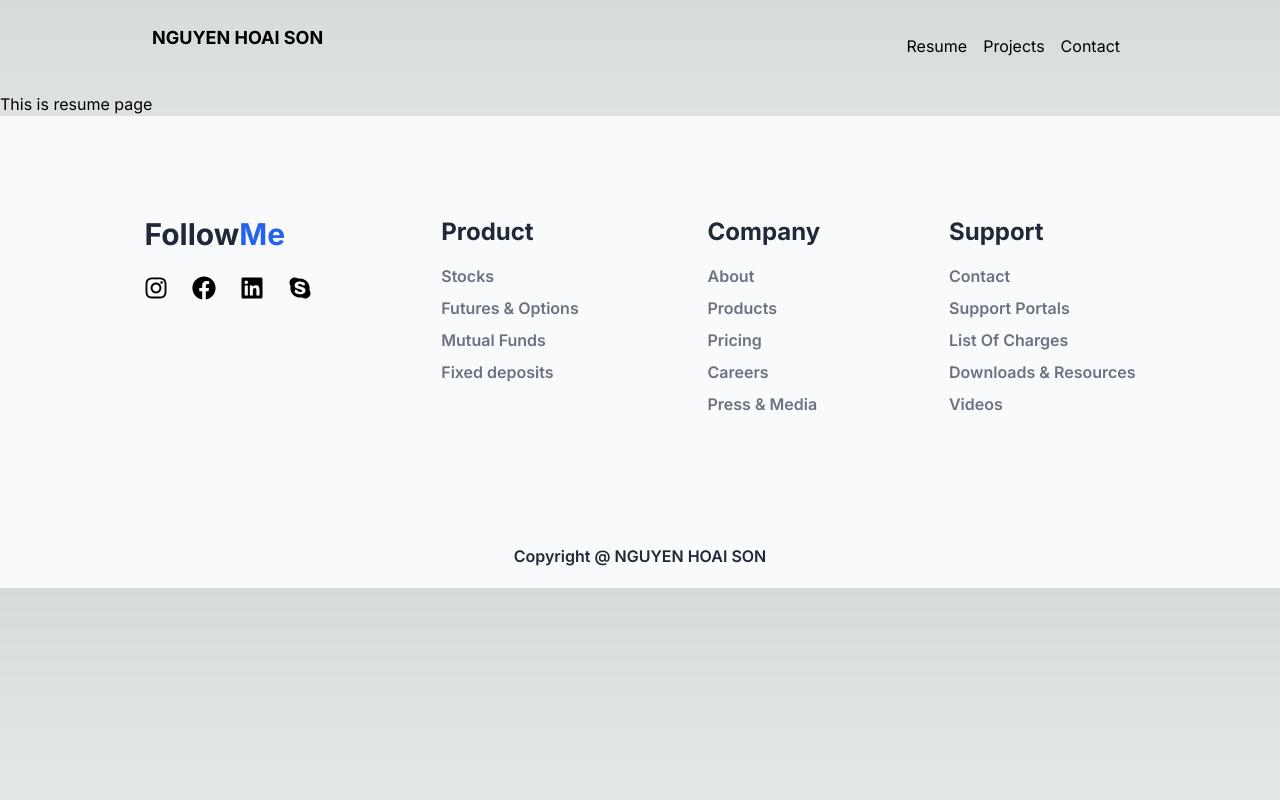
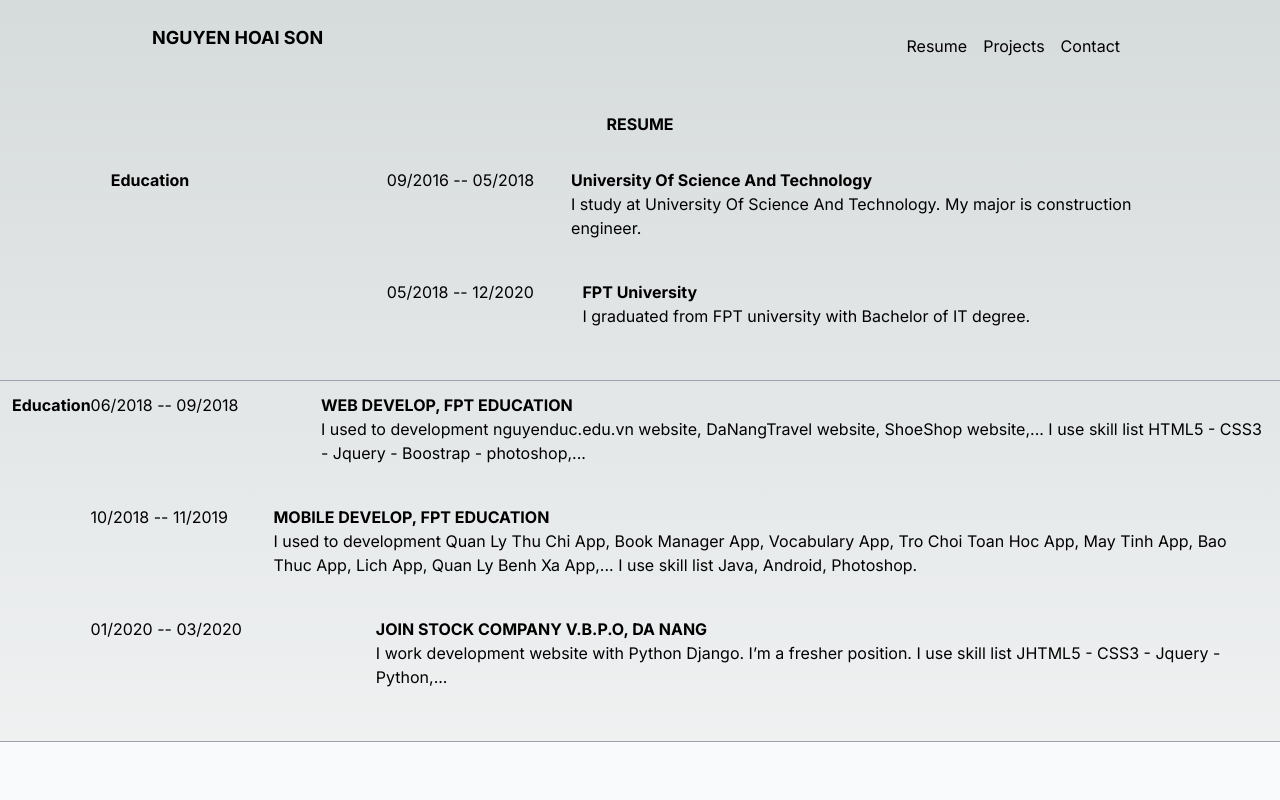
Before and after one commit to sonraintb98/blog, a Next.js app: page /resume in a window 1280 px wide. Shown: the top 800 px of the page. Built offline with nearby package versions, Linux system fonts and the light colour scheme.

Commit message:
Implement code resume page

```diff
--- a/src/app/resume/page.tsx
+++ b/src/app/resume/page.tsx
@@ -2,8 +2,119 @@
 
 const page = () => {
   return (
-    <div>
-      <h1>This is resume page</h1>
+    <div className="h-auto w-full flex md:flex-col flex-col justify-around items-center">
+      <div className="p-5">
+        <span className=" text-black font-bold 2xl:text-xl xl:text-lg lg:text-base md:text-sm smx:text-xs">
+          RESUME
+        </span>
+      </div>
+      {/* Education */}
+      <div className=" w-full flex md:flex-row flex-col justify-around items-start p-3 border-b border-gray-400">
+        <div className=" 2xl:w-1/2 xl:w-1/2 md:w-auto flex items-center justify-center text-center">
+          <span className=" text-black font-bold 2xl:text-xl xl:text-lg lg:text-base md:text-sm smx:text-xs">
+            Education
+          </span>
+        </div>
+        <div className=" 2xl:w-1/2 xl:w-1/2 md:w-auto flex md:flex-col flex-col justify-start items-start">
+          <div className=" md:w-full flex md:flex-row flex-col justify-start items-start pb-10">
+            <div className=" 2xl:w-1/4 xl:w-1/4 lg:w-1/4 md:w-full sm:w-full smx:w-full">
+              <span className="2xl:text-lg xl:text-lg lg:text-base md:text-sm sm:text-sm smx:text-xs">
+                09/2016 -- 05/2018
+              </span>
+            </div>
+            <div className=" 2xl:w-3/4 smx:w-auto flex md:flex-col flex-col justify-around items-start">
+              <span className="font-bold 2xl:text-lg xl:text-lg lg:text-base md:text-sm sm:text-sm smx:text-xs">
+                University Of Science And Technology
+              </span>
+              <span className="2xl:text-lg xl:text-lg lg:text-base md:text-sm sm:text-sm smx:text-xs">
+                I study at University Of Science And Technology. My major is
+                construction engineer.
+              </span>
+            </div>
+          </div>
+
+          <div className=" md:w-full flex md:flex-row flex-col justify-start items-start pb-10">
+            <div className=" 2xl:w-1/4 xl:w-1/4 lg:w-1/4 md:w-full sm:w-full smx:w-full">
+              <span className="2xl:text-lg xl:text-lg lg:text-base md:text-sm sm:text-sm smx:text-xs">
+                05/2018 -- 12/2020
+              </span>
+            </div>
+            <div className=" 2xl:w-3/4 smx:w-auto flex md:flex-col flex-col justify-around items-start">
+              <span className="font-bold 2xl:text-lg xl:text-lg lg:text-base md:text-sm sm:text-sm smx:text-xs">
+                FPT University
+              </span>
+              <span className="2xl:text-lg xl:text-lg lg:text-base md:text-sm sm:text-sm smx:text-xs">
+                I graduated from FPT university with Bachelor of IT degree.
+              </span>
+            </div>
+          </div>
+        </div>
+      </div>
+      {/* Work Experience */}
+      <div className=" w-full flex md:flex-row flex-col justify-around items-start p-3 border-b border-gray-400">
+        <div className=" 2xl:w-1/2 xl:w-1/2 md:w-auto flex items-center justify-center text-center">
+          <span className=" text-black font-bold 2xl:text-xl xl:text-lg lg:text-base md:text-sm smx:text-xs">
+            Education
+          </span>
+        </div>
+        <div className=" 2xl:w-1/2 xl:w-1/2 md:w-auto flex md:flex-col flex-col justify-start items-start">
+          <div className=" md:w-full flex md:flex-row flex-col justify-start items-start pb-10">
+            <div className=" 2xl:w-1/4 xl:w-1/4 lg:w-1/4 md:w-full sm:w-full smx:w-full">
+              <span className="2xl:text-lg xl:text-lg lg:text-base md:text-sm sm:text-sm smx:text-xs">
+                06/2018 -- 09/2018
+              </span>
+            </div>
+            <div className=" 2xl:w-3/4 smx:w-auto flex md:flex-col flex-col justify-around items-start">
+              <span className="font-bold 2xl:text-lg xl:text-lg lg:text-base md:text-sm sm:text-sm smx:text-xs">
+                WEB DEVELOP, FPT EDUCATION
+              </span>
+              <span className="2xl:text-lg xl:text-lg lg:text-base md:text-sm sm:text-sm smx:text-xs">
+                I used to development nguyenduc.edu.vn website, DaNangTravel
+                website, ShoeShop website,... I use skill list HTML5 - CSS3 -
+                Jquery - Boostrap - photoshop,...
+              </span>
+            </div>
+          </div>
+
+          <div className=" md:w-full flex md:flex-row flex-col justify-start items-start pb-10">
+            <div className=" 2xl:w-1/4 xl:w-1/4 lg:w-1/4 md:w-full sm:w-full smx:w-full">
+              <span className="2xl:text-lg xl:text-lg lg:text-base md:text-sm sm:text-sm smx:text-xs">
+                10/2018 -- 11/2019
+              </span>
+            </div>
+            <div className=" 2xl:w-3/4 smx:w-auto flex md:flex-col flex-col justify-around items-start">
+              <span className="font-bold 2xl:text-lg xl:text-lg lg:text-base md:text-sm sm:text-sm smx:text-xs">
+                MOBILE DEVELOP, FPT EDUCATION
+              </span>
+              <span className="2xl:text-lg xl:text-lg lg:text-base md:text-sm sm:text-sm smx:text-xs">
+                I used to development Quan Ly Thu Chi App, Book Manager App,
+                Vocabulary App, Tro Choi Toan Hoc App, May Tinh App, Bao Thuc
+                App, Lich App, Quan Ly Benh Xa App,... I use skill list Java,
+                Android, Photoshop.
+              </span>
+            </div>
+          </div>
+
+          <div className=" md:w-full flex md:flex-row flex-col justify-start items-start pb-10">
+            <div className=" 2xl:w-1/4 xl:w-1/4 lg:w-1/4 md:w-full sm:w-full smx:w-full">
+              <span className="2xl:text-lg xl:text-lg lg:text-base md:text-sm sm:text-sm smx:text-xs">
+                01/2020 -- 03/2020
+              </span>
+            </div>
+            <div className=" 2xl:w-3/4 smx:w-auto flex md:flex-col flex-col justify-around items-start">
+              <span className="font-bold 2xl:text-lg xl:text-lg lg:text-base md:text-sm sm:text-sm smx:text-xs">
+                JOIN STOCK COMPANY V.B.P.O, DA NANG
+              </span>
+              <span className="2xl:text-lg xl:text-lg lg:text-base md:text-sm sm:text-sm smx:text-xs">
+                I work development website with Python Django. I’m a fresher
+                position. I use skill list JHTML5 - CSS3 - Jquery - Python,...
+              </span>
+            </div>
+          </div>
+        </div>
+      </div>
+
+      {/* Skills & Expertise */}
     </div>
   );
 };
```
